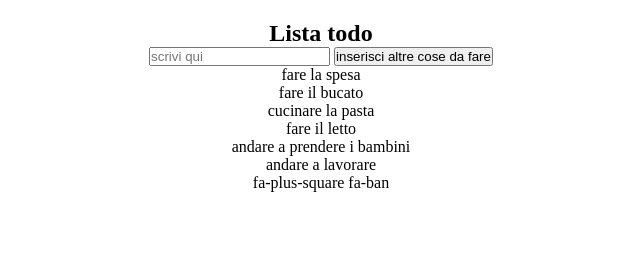
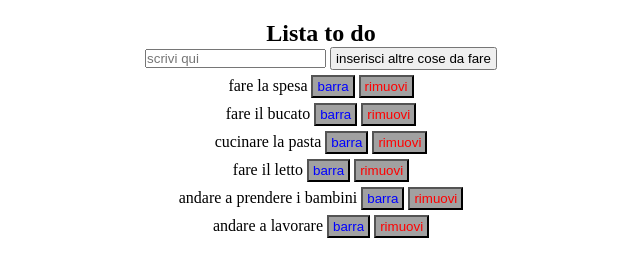
Before and after one commit to Gabriele-Scaloni/vue-todolist, a plain HTML site: page index.html in a window 1280 px wide. Shown: the whole page, without its empty margins (319-959 px from the left). Drawn offline with nearby package versions, Linux system fonts and the light colour scheme.

Commit message:
completato

```diff
--- a/index.html
+++ b/index.html
@@ -9,20 +9,18 @@
 </head>
 <body>
     <div id="container">
-        <h2>Lista todo</h2>
+        <h2>Lista to do</h2>
 
-        <input type="text" placeholder="scrivi qui">
-     <!-- @click ="addTask" -->   <button >inserisci altre cose da fare </button>
+        <input type="text" v-model="newTask.text" placeholder="scrivi qui">
+        <button @click ="addTask">inserisci altre cose da fare </button>
         <ul>
-            <li v-for="task in tasks" key="i" :class="task.done===true">
+            <li v-for="task, i in tasks" key="i" :class="task.done === true ? 'textbarrato' : ''" >
                 {{task.text}}
+                <button class="barra" @click ="barTask(i)">barra</button>
+                <button class="remove" @click ="removeTask(i)"> rimuovi </button>
+            </li>
 
-
-
-            </li>
-        </ul> <span> fa-plus-square</span>
-                <span> fa-ban</span>
-
+        </ul>
     </div>
 
 
--- a/script.js
+++ b/script.js
@@ -22,18 +22,46 @@ var app = new Vue (
     {
         el : "#container",
         data: {
-        show: true,
+            show: "true",
             newTask : "",
             tasks : [
-            {text: 'fare la spesa', done: true },
-            {text: 'fare il bucato', done: true },
-            {text: 'cucinare la pasta', done: true },
-            {text: 'fare il letto', done: true },
-            {text: 'andare a prendere i bambini', done: true },
-            {text: ' andare a lavorare', done: true }
+                {text: 'fare la spesa',
+                done: false },
+                {text: 'fare il bucato',
+                done: false },
+                {text: 'cucinare la pasta',
+                done: false },
+                {text: 'fare il letto',
+                done: false },
+                {text: 'andare a prendere i bambini',
+                done: false },
+                {text: 'andare a lavorare',
+                done: false }
             ]
 
         },
+        /* qui metterò method con la funzione per aggiungere */
+        methods: {
+            removeTask (index){
+                this.tasks.splice(index, 1);
+            },
+
+            addTask () {
+                 this.tasks.push(this.newTask);
+                 this.newTask = {
+                    text:'',
+                    done: false
+
+                }
+            },
+            barTask (index) {
+                if(this.tasks[index].done){
+                    this.tasks[index].done= false;
+                } else {
+                    this.tasks[index].done=true;
+                }
+            },
+        }
 
 
     }
--- a/style.css
+++ b/style.css
@@ -8,3 +8,26 @@
     text-align: center;
     margin-top: 20px;
 }
+
+.barra {
+    color: blue;
+    background-color: rgb(161, 161, 161) ;
+}
+
+.remove {
+    color: red;
+    background-color: rgb(161, 161, 161) ;
+}
+button {
+    padding: 2px 4px;
+    text-decoration: none;
+
+}
+
+li {
+    margin: 5px;
+}
+
+.textbarrato {
+    text-decoration: line-through;
+}
```
Lines whose indentation alone changed are shown as unchanged.
